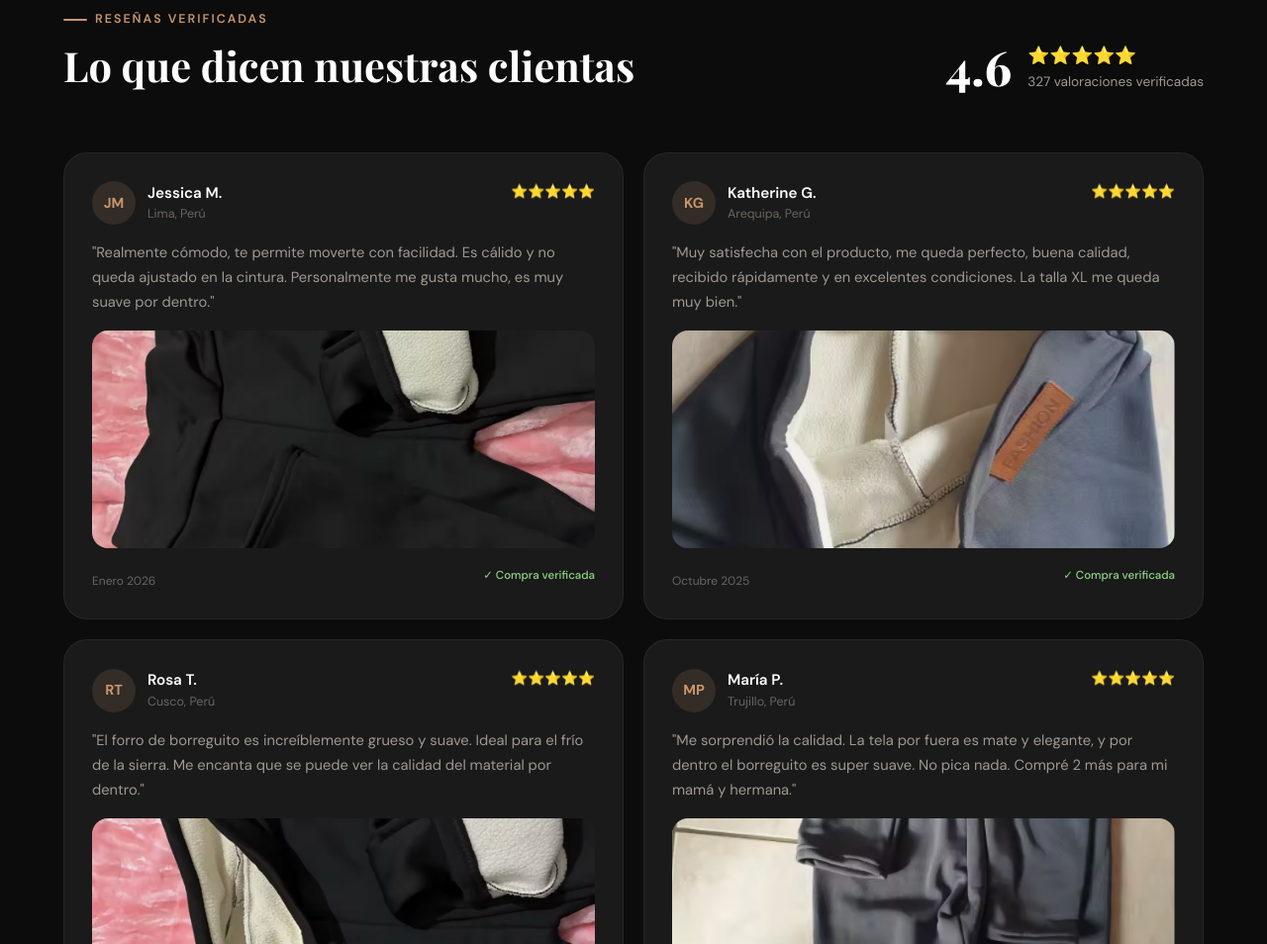
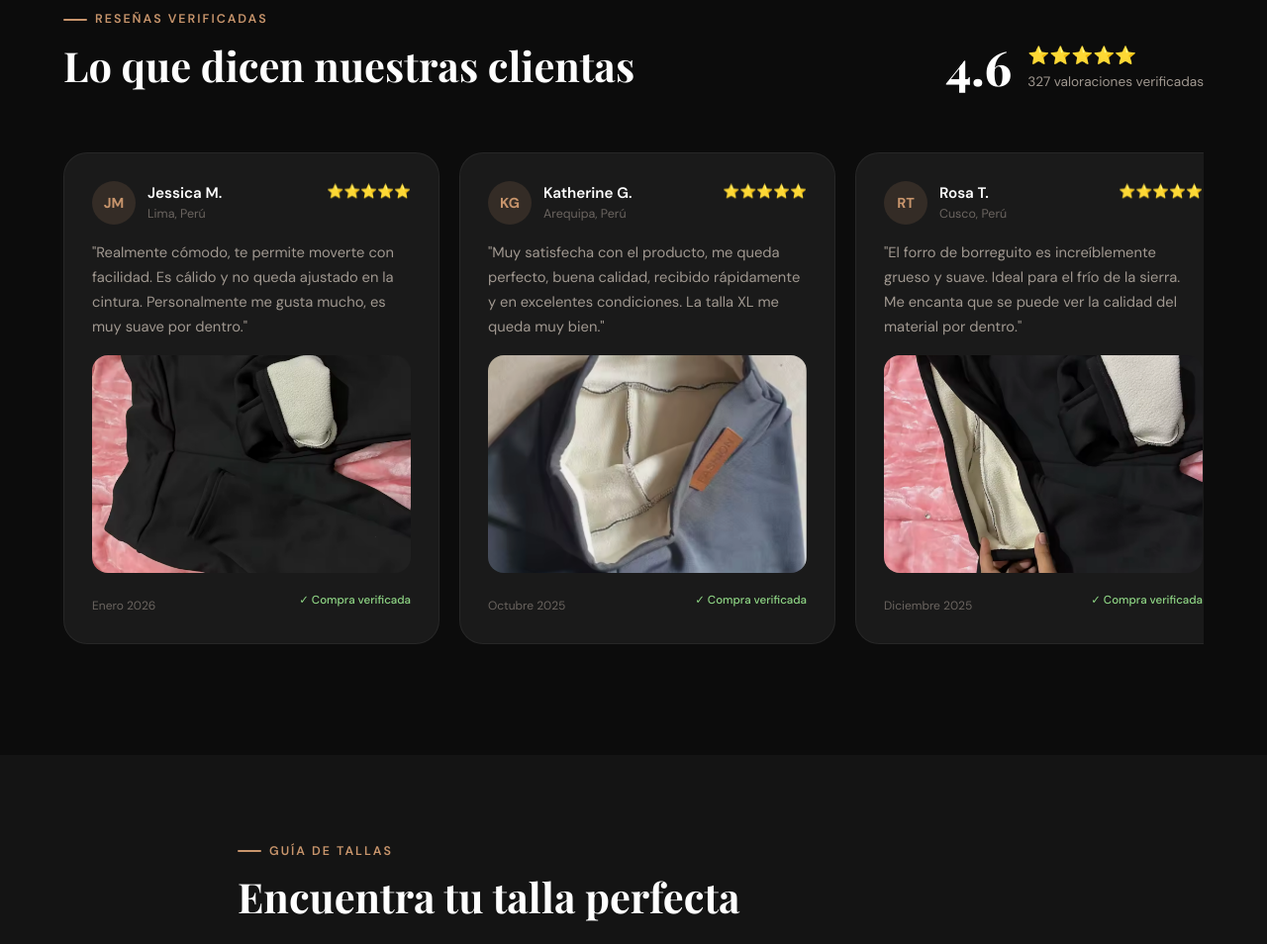
Before and after one commit to Ferja123/leggings-peru, a website built with Vite: page index.html in a window 1280 px wide. Shown: the part 2565-3519 px from the top of the page at 99% size. Built offline with nearby package versions, Linux system fonts and the light colour scheme.

Commit message:
style: update reviews section to horizontal scroll carousel

```diff
--- a/src/style.css
+++ b/src/style.css
@@ -475,9 +475,29 @@ button { cursor: pointer; border: none; font-family: var(--font-body); }
 .reviews-count { font-size: 0.85rem; color: var(--text-secondary); }
 
 .reviews-grid {
-  display: grid;
-  grid-template-columns: repeat(2, 1fr);
+  display: flex;
+  overflow-x: auto;
   gap: 20px;
+  padding-bottom: 32px;
+  scroll-snap-type: x mandatory;
+  -webkit-overflow-scrolling: touch;
+  scroll-padding-left: 24px;
+}
+
+.reviews-grid::-webkit-scrollbar {
+  height: 6px;
+}
+.reviews-grid::-webkit-scrollbar-track {
+  background: var(--bg-primary);
+  border-radius: 10px;
+}
+.reviews-grid::-webkit-scrollbar-thumb {
+  background: var(--border);
+  border-radius: 10px;
+}
+
+.reviews-grid::-webkit-scrollbar-thumb:hover {
+  background: var(--text-muted);
 }
 
 .review-card {
@@ -486,6 +506,10 @@ button { cursor: pointer; border: none; font-family: var(--font-body); }
   border-radius: var(--radius-lg);
   padding: 28px;
   transition: var(--transition);
+  min-width: 320px;
+  max-width: 380px;
+  flex: 0 0 auto;
+  scroll-snap-align: start;
 }
 
 .review-card:hover {
@@ -877,8 +901,6 @@ button { cursor: pointer; border: none; font-family: var(--font-body); }
 
   .gallery-grid { grid-template-columns: repeat(2, 1fr); }
 
-  .reviews-grid { grid-template-columns: 1fr; }
-
   .form-row { grid-template-columns: 1fr; }
 
   .order-card { padding: 28px 20px; }
```
